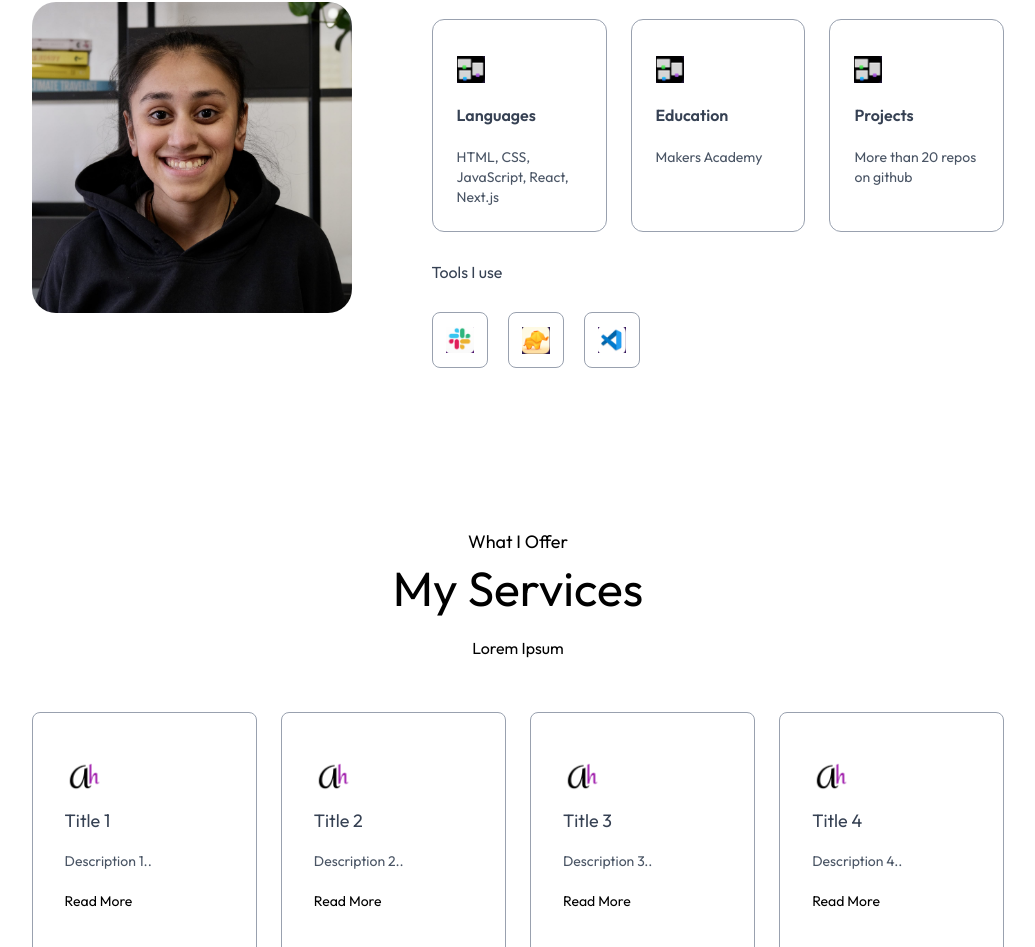
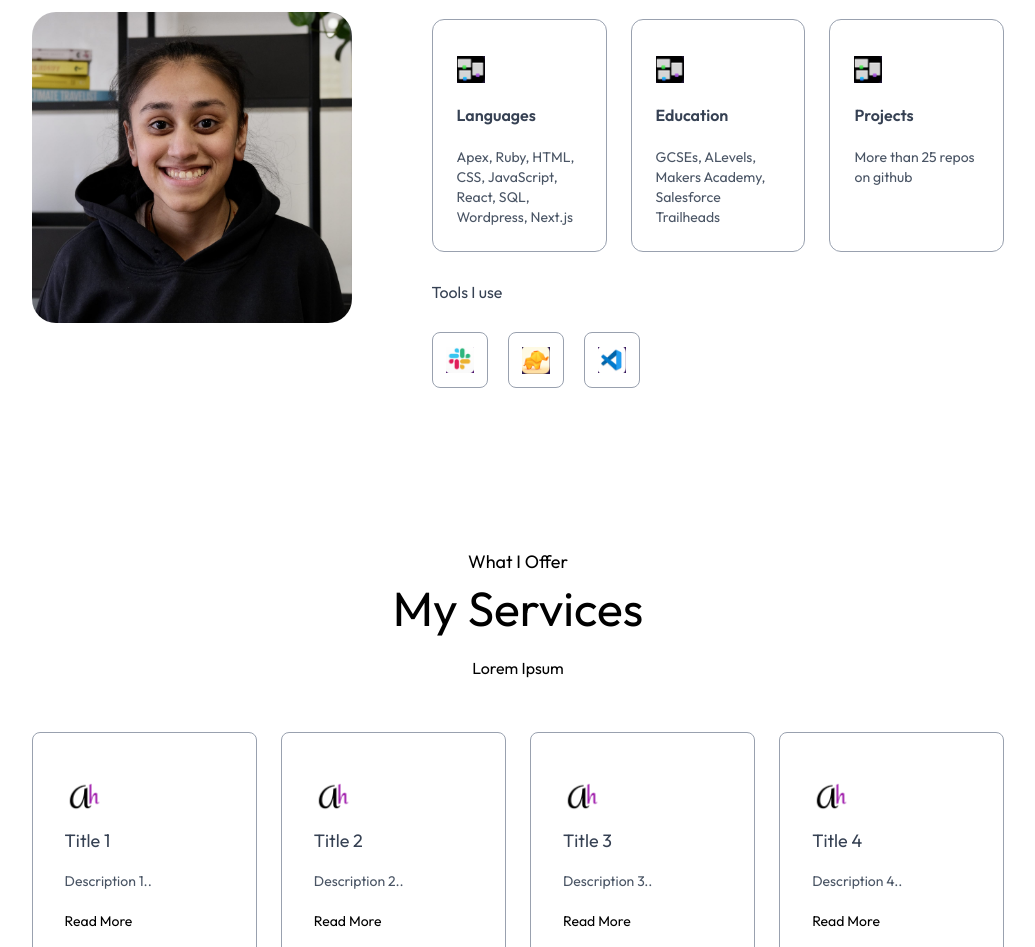
Before and after one commit to anisha-11/anisha-portfolio, a Next.js app: page / in a window 1280 px wide. Shown: the part 1057-2004 px from the top of the page, without its empty margins (122-1157 px from the left). Built offline with nearby package versions, Linux system fonts and the light colour scheme; a web font is replaced by a local one.

Commit message:
adding info to infoList

```diff
--- a/assets/assets.js
+++ b/assets/assets.js
@@ -46,9 +46,9 @@ export const serviceCards = [
 ];
 
 export const infoList = [
-  { icon: assets.project_icon, iconDark: assets.project_icon_dark, title: 'Languages', description: 'HTML, CSS, JavaScript, React, Next.js'},
-  { icon: assets.project_icon, iconDark: assets.project_icon_dark, title: 'Education', description: 'Makers Academy'},
-  { icon: assets.project_icon, iconDark: assets.project_icon_dark, title: 'Projects', description: 'More than 20 repos on github'},
+  { icon: assets.project_icon, iconDark: assets.project_icon_dark, title: 'Languages', description: 'Apex, Ruby, HTML, CSS, JavaScript, React, SQL, Wordpress, Next.js'},
+  { icon: assets.project_icon, iconDark: assets.project_icon_dark, title: 'Education', description: 'GCSEs, ALevels, Makers Academy, Salesforce Trailheads'},
+  { icon: assets.project_icon, iconDark: assets.project_icon_dark, title: 'Projects', description: 'More than 25 repos on github'},
 ];
 
 export const toolsData = [
```
